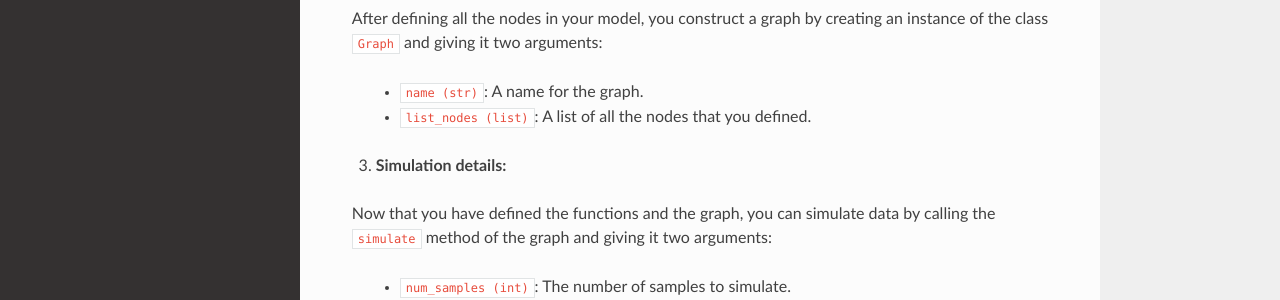
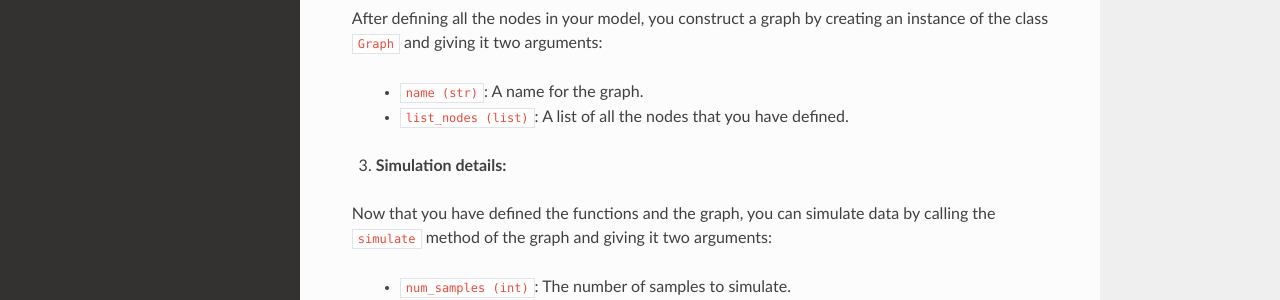
Before and after one commit to uio-bmi/dagsim, a Sphinx documentation site: the page built from docs/source/tutorials/specify_with_code.rst, in a window 1280 px wide and 900 px high, scrolled down 864 px. Shown: the part 312-612 px from the top of the window. Built offline with Sphinx 7.4.7 and the Read the Docs theme 2.0.0, drawn with Linux system fonts in a browser that asks for light colours.

Commit message:
Update specify_with_code.rst

```diff
--- a/docs/source/tutorials/specify_with_code.rst
+++ b/docs/source/tutorials/specify_with_code.rst
@@ -36,7 +36,7 @@ To define a node, you need to specify the following things:
 After defining all the nodes in your model, you construct a graph by creating an instance of the class :code:`Graph` and giving it two arguments:
 
  - :code:`name (str)`: A name for the graph.
- - :code:`list_nodes (list)`: A list of all the nodes that you defined.
+ - :code:`list_nodes (list)`: A list of all the nodes that you have defined.
 
 3. **Simulation details:**
 
```
